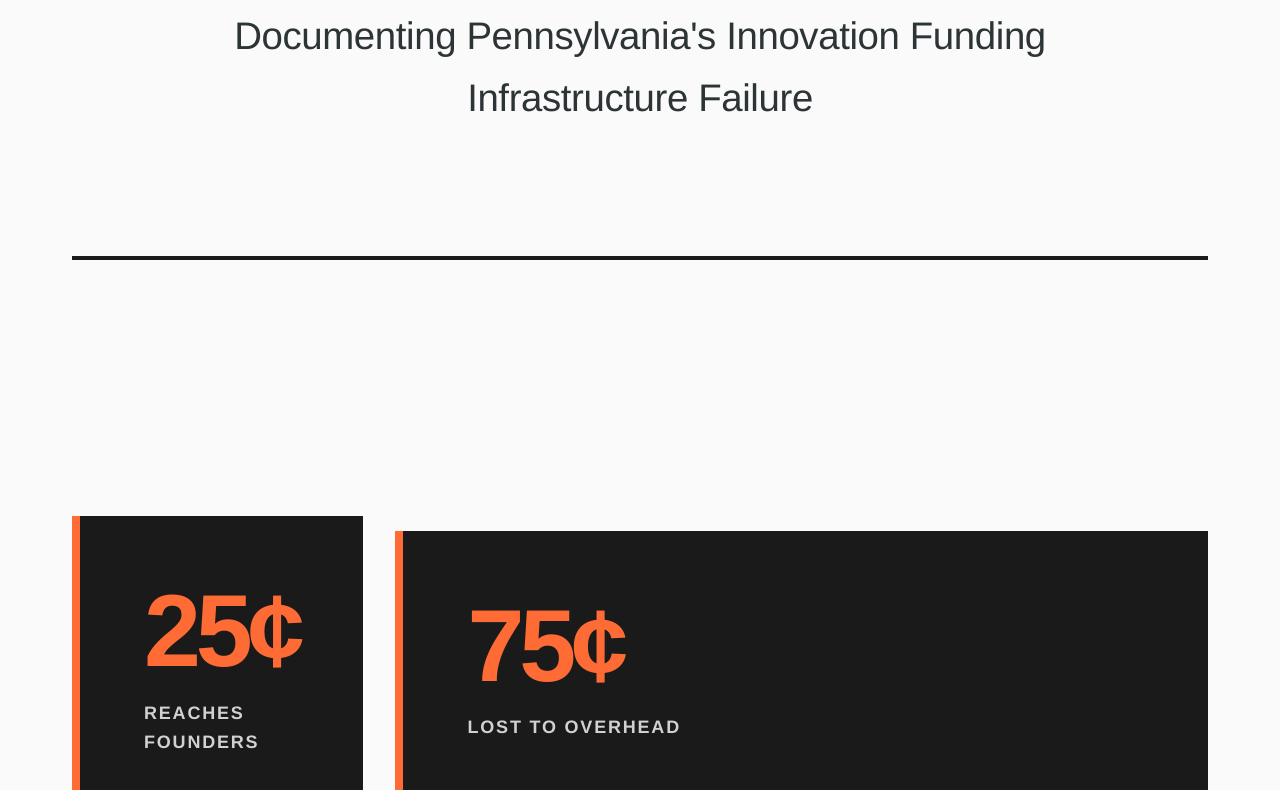
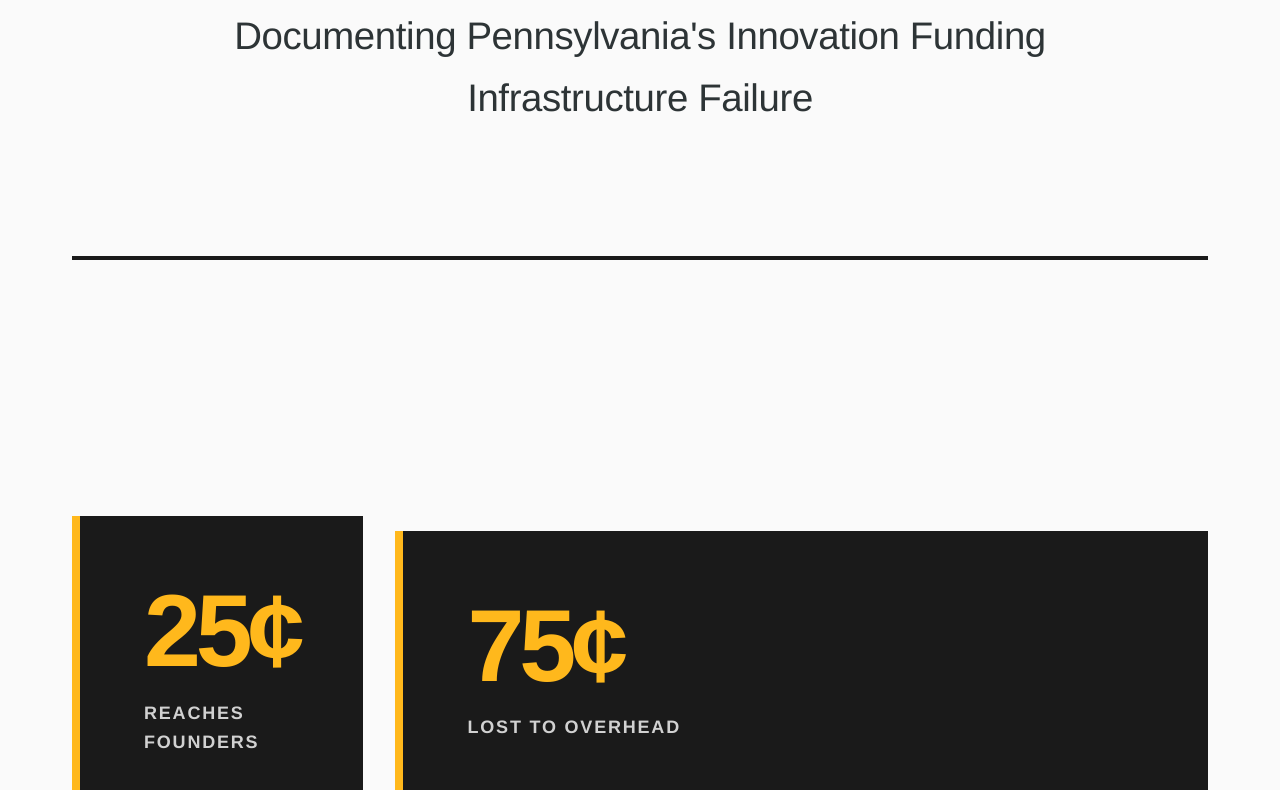
Before and after one commit to ajmail/pittsburgh-compact, a plain HTML site: page index.html in a window 1280 px wide. Shown: the part 599-1389 px from the top of the page. Drawn offline with Linux system fonts and the light colour scheme.

Commit message:
Update style.css

```diff
--- a/style.css
+++ b/style.css
@@ -7,7 +7,7 @@
     /* Infrastructure palette */
     --concrete: #1a1a1a;
     --steel: #2d3436;
-    --safety-orange: #ff6b35;
+    --safety-orange: #ffb81c;
     --concrete-light: #4a4a4a;
     --document-white: #fafafa;
     --redaction-bar: #000000;
```
